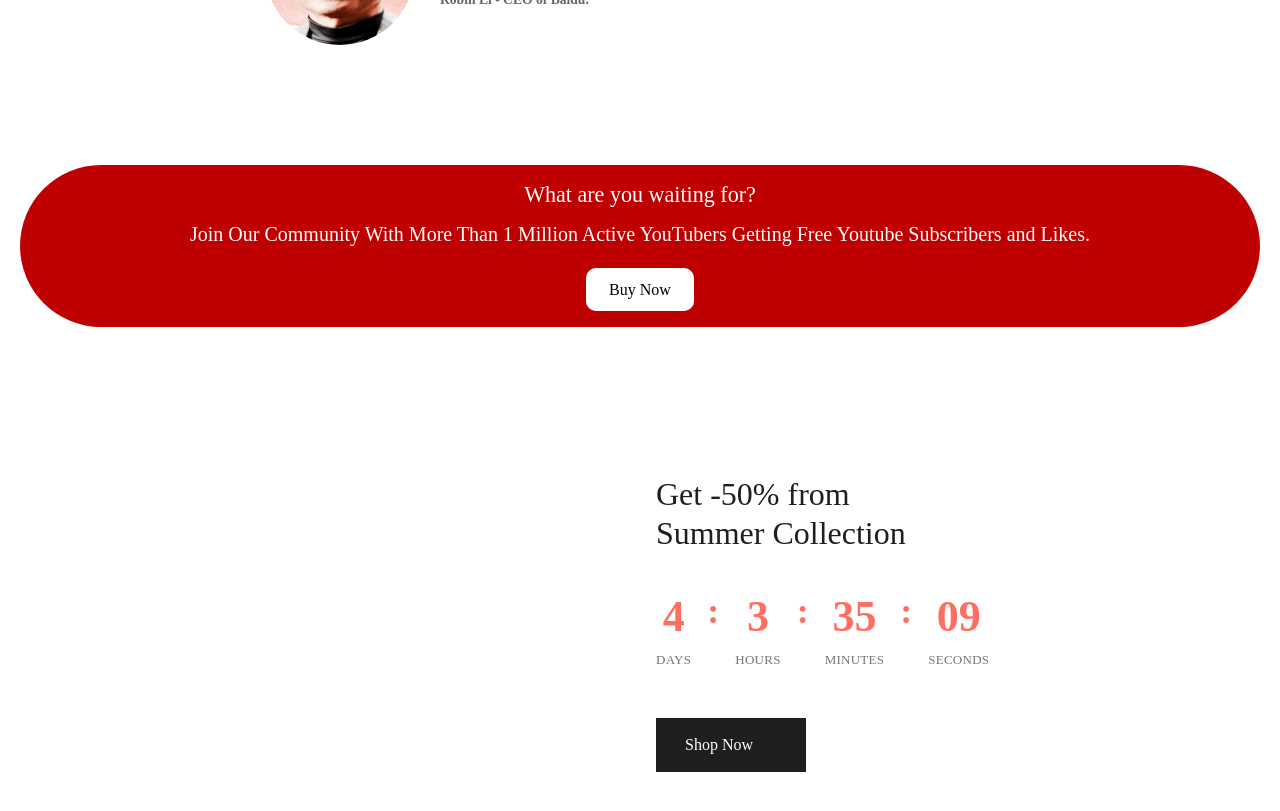
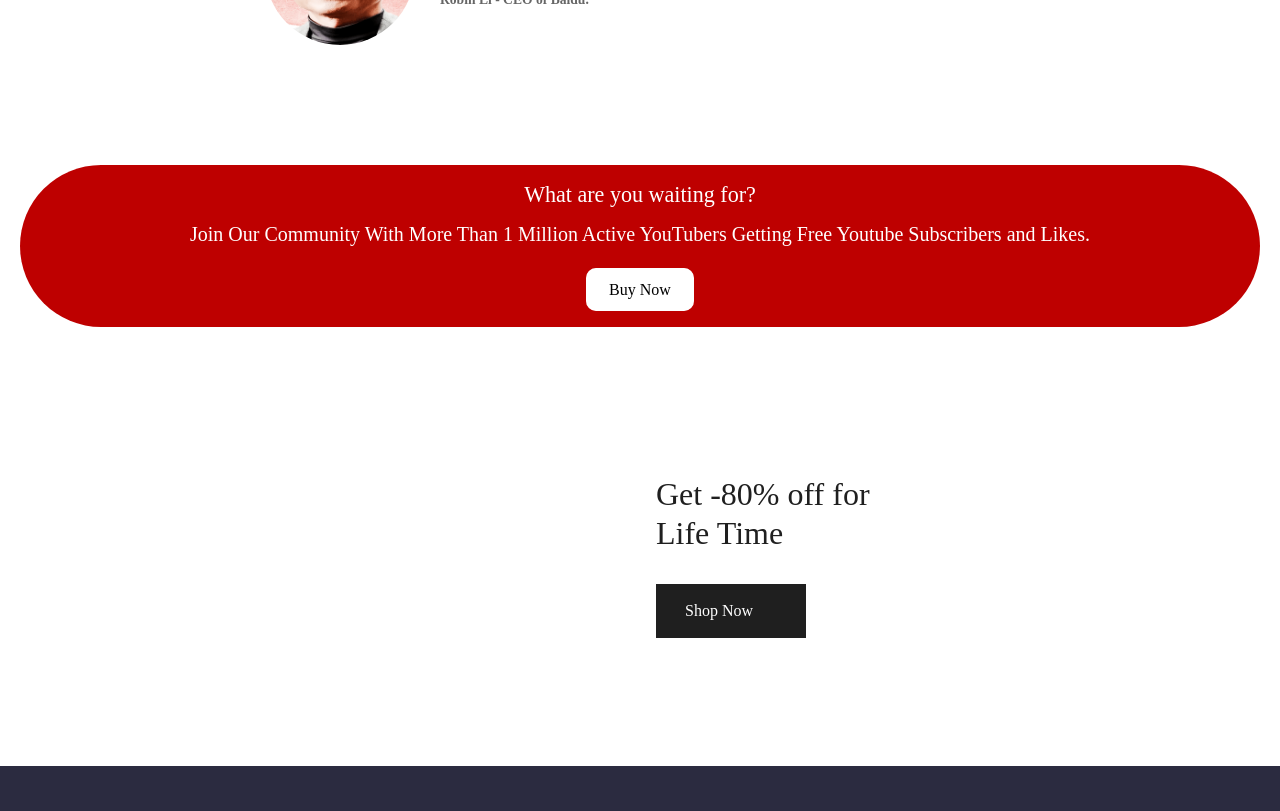
Before and after one commit to hi-sushanta/prompt, a Jekyll site: the page built from index.html, in a window 1280 px wide and 900 px high, scrolled down 2191 px. Shown: the top 811 px of the window. Built offline with Jekyll 4.4.1, drawn with Linux system fonts in a browser that asks for light colours; some web fonts are replaced; the list of posts is cut into pages by our own code; after the commit the page ends 2957 px from its top, so only the background shows below that.

Commit message:
Remove Discount counter object

```diff
--- a/index.html
+++ b/index.html
@@ -81,37 +81,8 @@ description: In this book help you to create your won business.
 
 			  <!-- Heading -->
 			  <h3 class="mb-7">
-				Get -50% from <br>Summer Collection
+				Get -80% off for <br>Life Time
 			  </h3>
-
-			  <!-- Counter -->
-			  <div class="d-flex mb-9" data-countdown data-date="Jan 30, 2024 00:00:00">
-				<div class="text-center">
-				  <div class="fs-1 fw-bolder text-primary" data-days="">4</div>
-				  <div class="heading-xxs text-muted">Days</div>
-				</div>
-				<div class="px-1 px-md-4">
-				  <div class="fs-2 fw-bolder text-primary">:</div>
-				</div>
-				<div class="text-center">
-				  <div class="fs-1 fw-bolder text-primary" data-hours="">3</div>
-				  <div class="heading-xxs text-muted">Hours</div>
-				</div>
-				<div class="px-1 px-md-4">
-				  <div class="fs-2 fw-bolder text-primary">:</div>
-				</div>
-				<div class="text-center">
-				  <div class="fs-1 fw-bolder text-primary" data-minutes="">35</div>
-				  <div class="heading-xxs text-muted">Minutes</div>
-				</div>
-				<div class="px-1 px-md-4">
-				  <div class="fs-2 fw-bolder text-primary">:</div>
-				</div>
-				<div class="text-center">
-				  <div class="fs-1 fw-bolder text-primary" data-seconds="">09</div>
-				  <div class="heading-xxs text-muted">Seconds</div>
-				</div>
-			  </div>
 
 			  <!-- Button -->
 			  <a class="btn btn-dark" href="shop.html">
```
